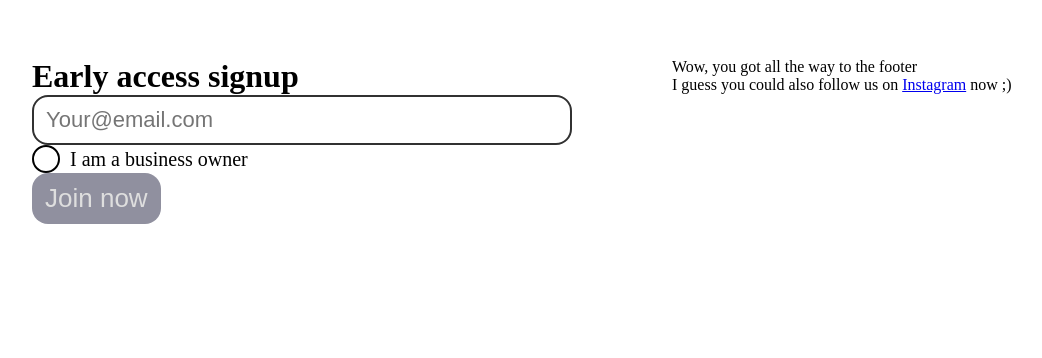
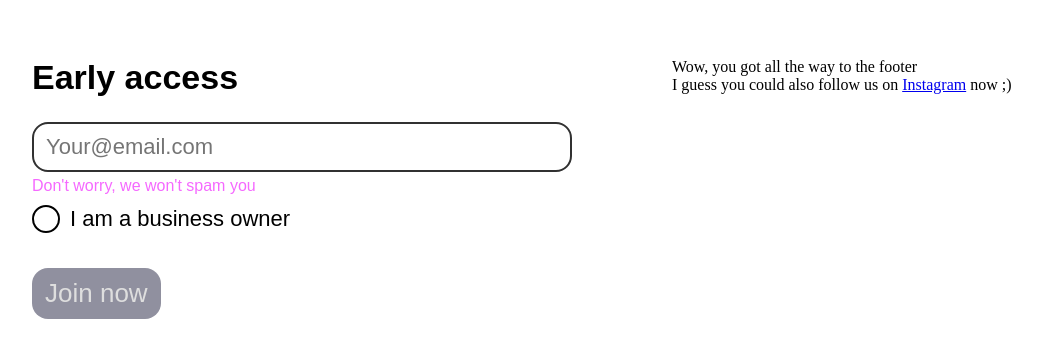
Before and after one commit to FutureCake/mica-landing-page, a React (Vite) app: page / in a window 1280 px wide. Shown: the part 792-1150 px from the top of the page, without its empty margins (18-1060 px from the left). Before the commit the page ends 1066 px from the top, so only its background shows below. Built offline with nearby package versions, Linux system fonts and the light colour scheme.

Commit message:
some fixes

```diff
--- a/src/features/form/index.tsx
+++ b/src/features/form/index.tsx
@@ -28,7 +28,7 @@ export default function Signup(props: SignupProps) {
 
     return (
         <div id="signup-container">
-            <h1>Early access signup</h1>
+            <h1>Early access</h1>
 
             <form onSubmit={handleSubmit(onSubmit)} {...rest}>
 
@@ -36,6 +36,7 @@ export default function Signup(props: SignupProps) {
                     type="email"
                     placeholder="Your@email.com"
                     autoComplete="email"
+                    message="Don't worry, we won't spam you"
                     error={errors.email?.message}
                     {...register("email", {
                         required: "Email is required",
@@ -46,7 +47,7 @@ export default function Signup(props: SignupProps) {
                     })}
                 />
 
-                <CheckBox onClick={onExtend} label={"I am a business owner"} {...register("businessOwner")} />
+                <CheckBox id="checkbox" onClick={onExtend} label={"I am a business owner"} {...register("businessOwner")} />
 
                 {isBusinessOwner && <BusinessDetailsSection register={register} errors={errors} />}
 
--- a/src/features/form/styles.scss
+++ b/src/features/form/styles.scss
@@ -1,3 +1,17 @@
 #signup-container {
     padding: 50px;
+
+    h1 {
+        font-size: 34px;
+        font-family: Arial, Helvetica, sans-serif;
+        margin-bottom: 25px;
+    }
+
+    #checkbox {
+        margin: 10px 0;
+    }
+
+    #submit {
+        margin-top: 25px;
+    }
 }
--- a/src/features/logo/index.tsx
+++ b/src/features/logo/index.tsx
@@ -1,3 +1,4 @@
+import { useRef } from "react";
 import { useMediaQuery } from "react-responsive";
 import logo from "../../assets/mica.png";
 import useColorTheme from "../../shared/contexts/color/hook";
@@ -7,14 +8,22 @@ export default function Logo() {
 
     const { background } = useColorTheme();
     const isMobile = useMediaQuery({ maxWidth: 768 });
+    const containerRef = useRef<HTMLDivElement>(null);
+
+    const handleScroll = () => {
+        window.scrollTo({
+            behavior: "smooth",
+            top: containerRef.current?.offsetHeight ?? 0
+        });
+    }
 
     return (
-        <div id="brand-container" style={{ background }}>
+        <div id="brand-container" ref={containerRef} style={{ background }}>
 
             <div id="center-wrapper">
                 <img id="logo" src={logo} />
             </div>
-            {isMobile && <img id="down" src="" />}
+            {isMobile && <img id="down" src="" onClick={handleScroll} />}
         </div>
     );
 }
--- a/src/shared/components/check-box/index.tsx
+++ b/src/shared/components/check-box/index.tsx
@@ -17,7 +17,7 @@ export const CheckBox = forwardRef<HTMLInputElement, TextInputProps>((props: Tex
     };
 
     return (
-        <label className={["check-box-container", className].join(" ")}>
+        <label id={id} className={["check-box-container", className].join(" ")}>
             <div className="check-box-element-wrapper">
                 <input {...rest} type="checkbox" className="check-box-element" ref={ref} onChange={onChangeHandler} />
                 {selected && (<div className="check-box-element-selected" />)}
--- a/src/shared/components/check-box/styles.scss
+++ b/src/shared/components/check-box/styles.scss
@@ -2,9 +2,8 @@
     display: flex;
     flex-direction: row;
     align-self: flex-start;
-    font-family: SF-Pro;
+    font-family: Arial, Helvetica, sans-serif;
     align-items: center;
-}
 
     .check-box-element-wrapper {
         height: 28px;
@@ -28,6 +27,7 @@
 
     .check-box-label {
         margin-left: 10px;
-    font-size: 20px;
+        font-size: 22px;
         color: #000;
     }
+}
--- a/src/shared/components/text-input/index.tsx
+++ b/src/shared/components/text-input/index.tsx
@@ -1,22 +1,34 @@
-import { forwardRef, type InputHTMLAttributes } from "react";
+import { forwardRef, useEffect, useState, type FocusEvent, type InputHTMLAttributes } from "react";
 import "./styles.scss";
 
 type TextInputProps = InputHTMLAttributes<HTMLInputElement> & {
     label?: string;
     error?: string;
+    message?: string;
 };
 
 export const TextInput = forwardRef<HTMLInputElement, TextInputProps>((props: TextInputProps, ref) => {
 
-    const { label, error, id, className, ...rest } = props;
+    const { label, error, id, className, message, onBlur, ...rest } = props;
+
+    const [inputMsg, setInputMsg] = useState<string | undefined>(message);
+
+    const handleBlur = (e: FocusEvent<HTMLInputElement, Element>) => {
+        setInputMsg(error ? error : undefined);
+        onBlur?.(e);
+    }
+
+    useEffect(() => {
+        if (!error) setInputMsg(message);
+    }, [error]);
 
     return (
         <div className={["text-input-container", className].join(" ")} id={id}>
             <label className="text-input-wrapper">
                 {label && (<span className="text-input-label">{label}</span>)}
-                <input {...rest} className={["text-input-element", (error && "error")].join(' ')} ref={ref} />
+                <input {...rest} onBlur={handleBlur} className={["text-input-element", (error && "error")].join(' ')} ref={ref} />
             </label>
-            {error && (<span className="text-input-error">{error}</span>)}
+            {(inputMsg !== undefined) && <span className="text-input-message">{inputMsg}</span>}
         </div>
     );
 });
--- a/src/shared/components/text-input/styles.scss
+++ b/src/shared/components/text-input/styles.scss
@@ -2,7 +2,6 @@
     display: flex;
     flex-direction: column;
     font-family: Arial, Helvetica, sans-serif;
-}
 
     .text-input-wrapper {
         display: flex;
@@ -30,7 +29,8 @@
         box-shadow: 0 0 0 var(--active-space) var(--input-background), 0 0 0 var(--active-space) var(--input-background), 0 0 0 var(--active-border) var(--error-color), 0 0 0 var(--active-border) var(--error-color);
     }
 
-.text-input-error {
-    margin-top: 7px;
-    color: var(--error-color);
+    .text-input-message {
+        margin-top: 5px;
+        color: #f569ff;
     }
+}
```
Lines whose indentation alone changed are shown as unchanged.
